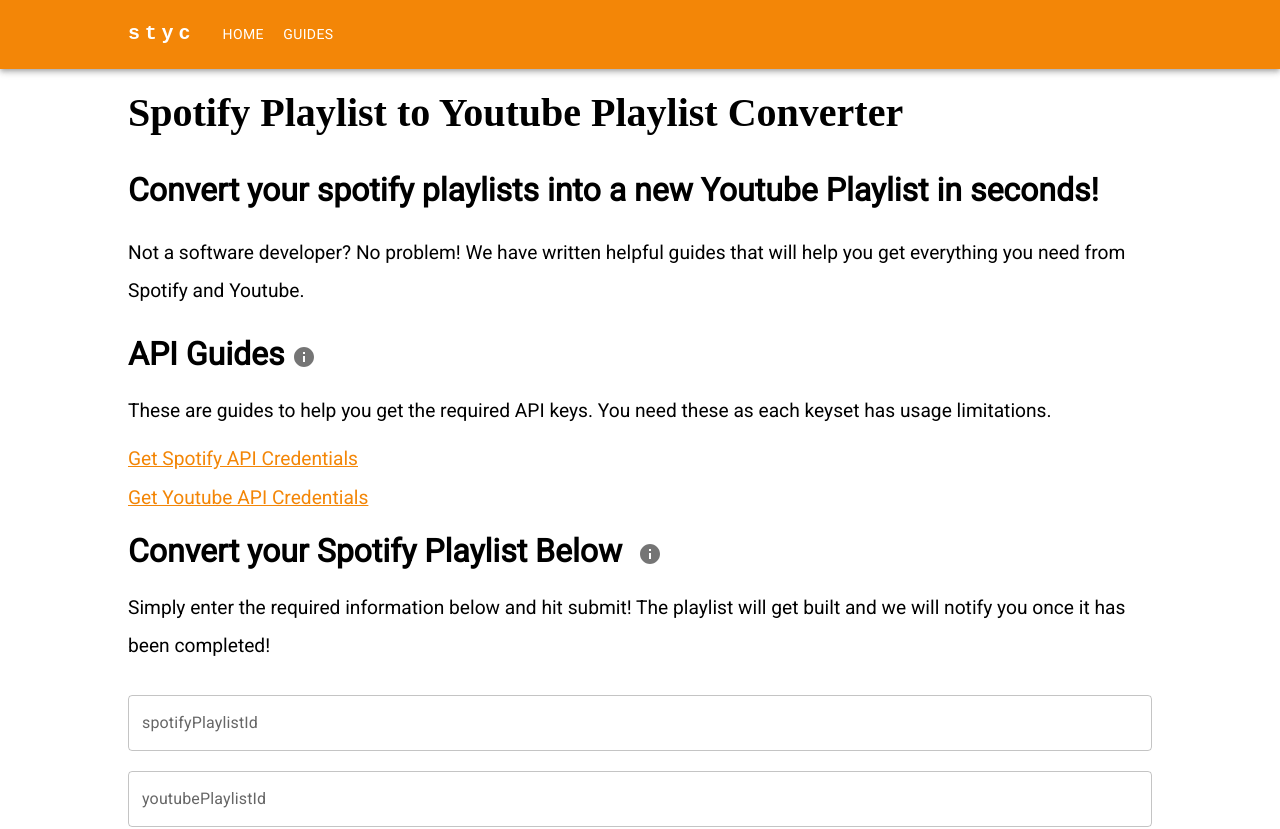
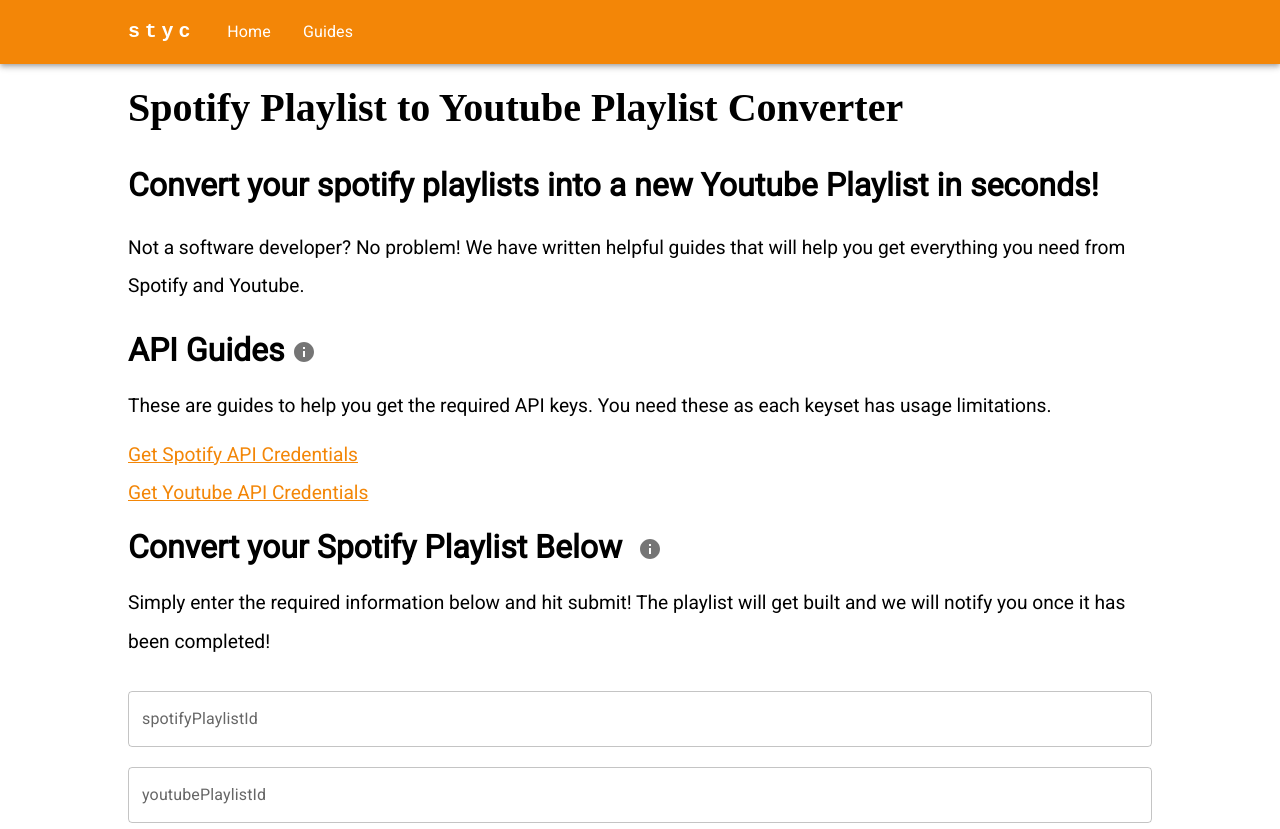
Before and after one commit to dwbra/styc-website, a Next.js app: page / in a window 1280 px wide. Shown: the top 829 px of the page. Built offline with nearby package versions, Linux system fonts and the light colour scheme; a web font is replaced by a local one.

Commit message:
fix: nav

```diff
--- a/src/app/components/global/ResponsiveAppBar.jsx
+++ b/src/app/components/global/ResponsiveAppBar.jsx
@@ -35,7 +35,7 @@ function ResponsiveAppBar() {
             variant="h6"
             noWrap
             component="a"
-            href="#app-bar-with-responsive-menu"
+            href="/"
             sx={{
               mr: 2,
               display: { xs: 'none', md: 'flex' },
@@ -48,7 +48,6 @@ function ResponsiveAppBar() {
           >
             styc
           </Typography>
-
           <Box sx={{ flexGrow: 1, display: { xs: 'flex', md: 'none' } }}>
             <IconButton
               size="large"
@@ -104,10 +103,10 @@ function ResponsiveAppBar() {
             styc
           </Typography>
           <Box sx={{ flexGrow: 1, display: { xs: 'none', md: 'flex' } }}>
-            {pages.map(page => (
-              <Button key={page} onClick={handleCloseNavMenu} sx={{ my: 2, color: 'white', display: 'block' }}>
-                {page}
-              </Button>
+            {pages.map((page, index) => (
+              <MenuItem key={page} onClick={handleCloseNavMenu}>
+                <Link href={links[index]}>{page}</Link>
+              </MenuItem>
             ))}
           </Box>
         </Toolbar>
```
Also changed, not shown: src/app/hooks/useMediaQuery.jsx (added, +7 -0 lines).
